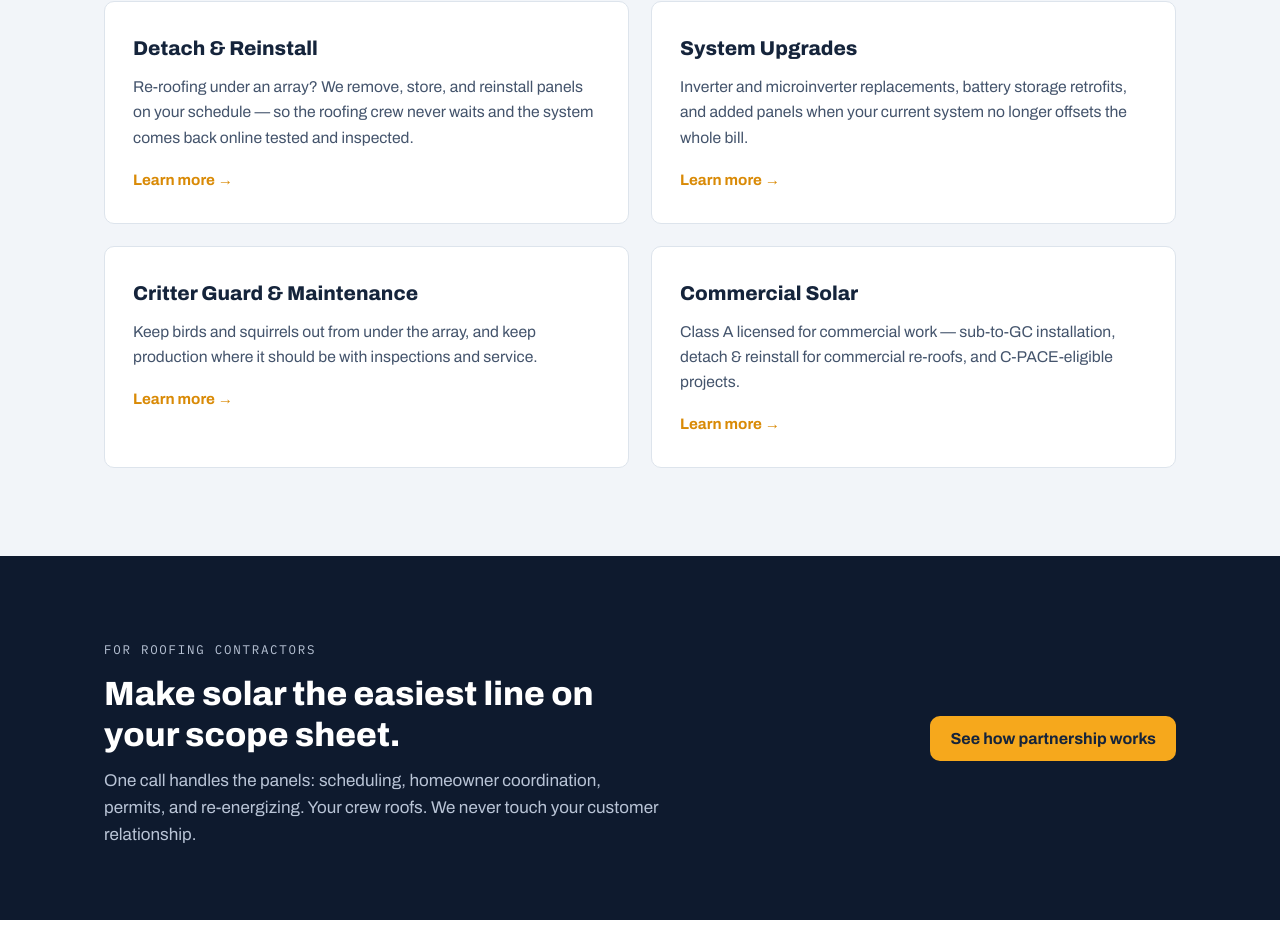
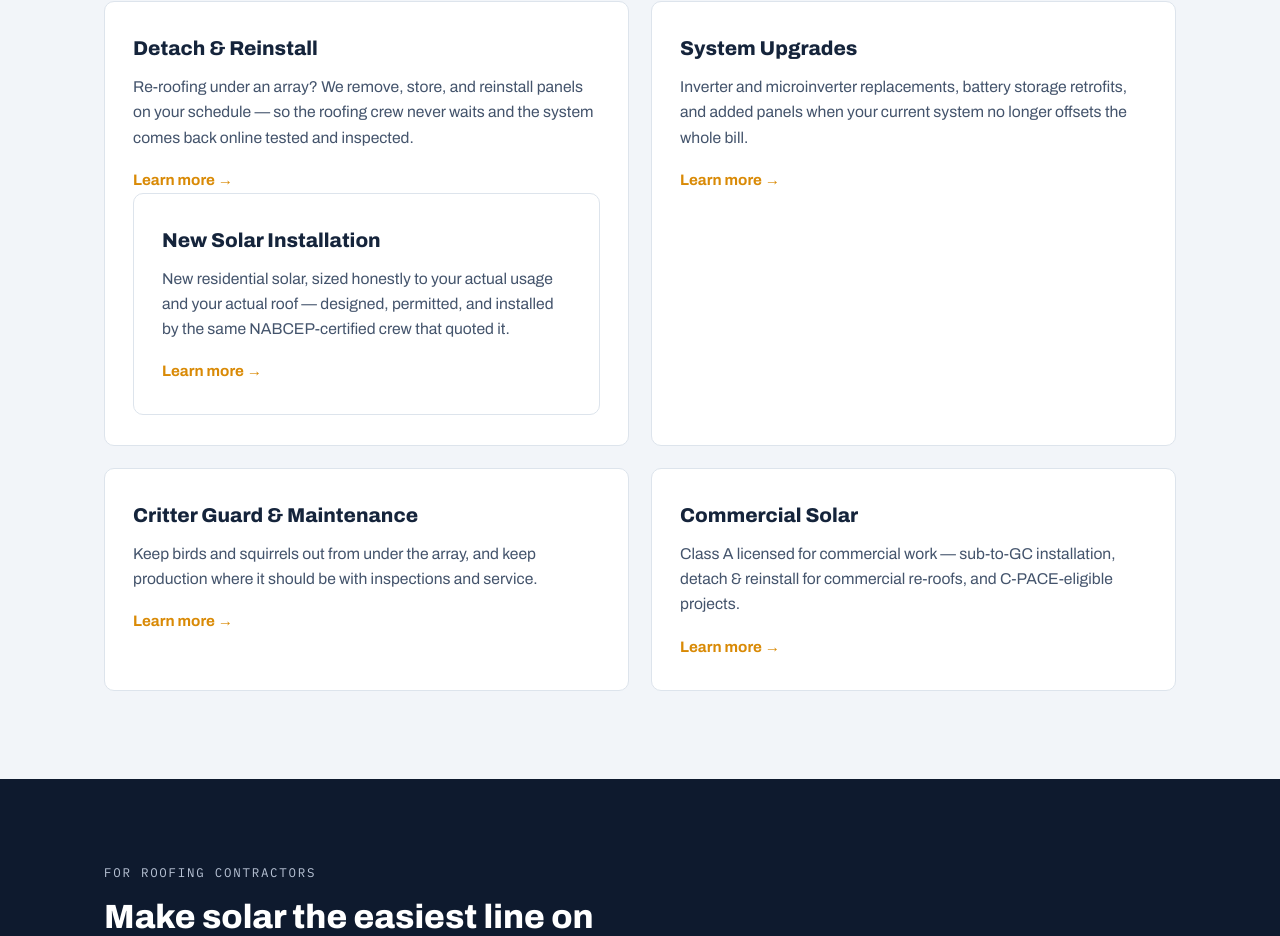
Before and after one commit to sharingsunsolar/sharing-sun-website, a Next.js app: page / in a window 1280 px wide. Shown: the part 1055-1991 px from the top of the page. Built offline with nearby package versions, Linux system fonts and the light colour scheme.

Commit message:
Add new section for solar installation details

```diff
--- a/app/page.js
+++ b/app/page.js
@@ -90,6 +90,15 @@ export default function Home() {
                 comes back online tested and inspected.
               </p>
               <span className="card-link">Learn more &rarr;</span>
+                  <a href="/new-installs" className="card">
+  <h3>New Solar Installation</h3>
+  <p>
+    New residential solar, sized honestly to your actual usage and
+    your actual roof — designed, permitted, and installed by the
+    same NABCEP-certified crew that quoted it.
+  </p>
+  <span className="card-link">Learn more &rarr;</span>
+</a>
             </a>
             <a href="/upgrades" className="card">
               <h3>System Upgrades</h3>
```
